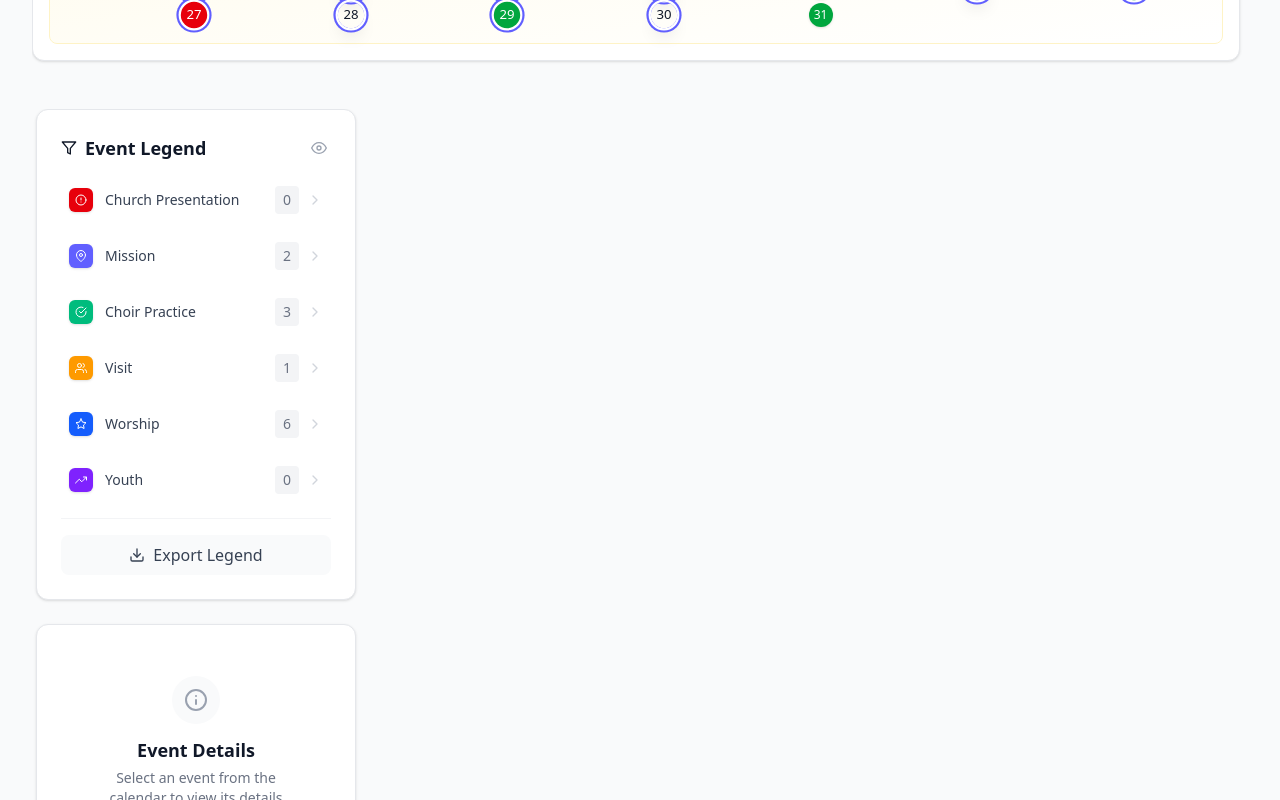
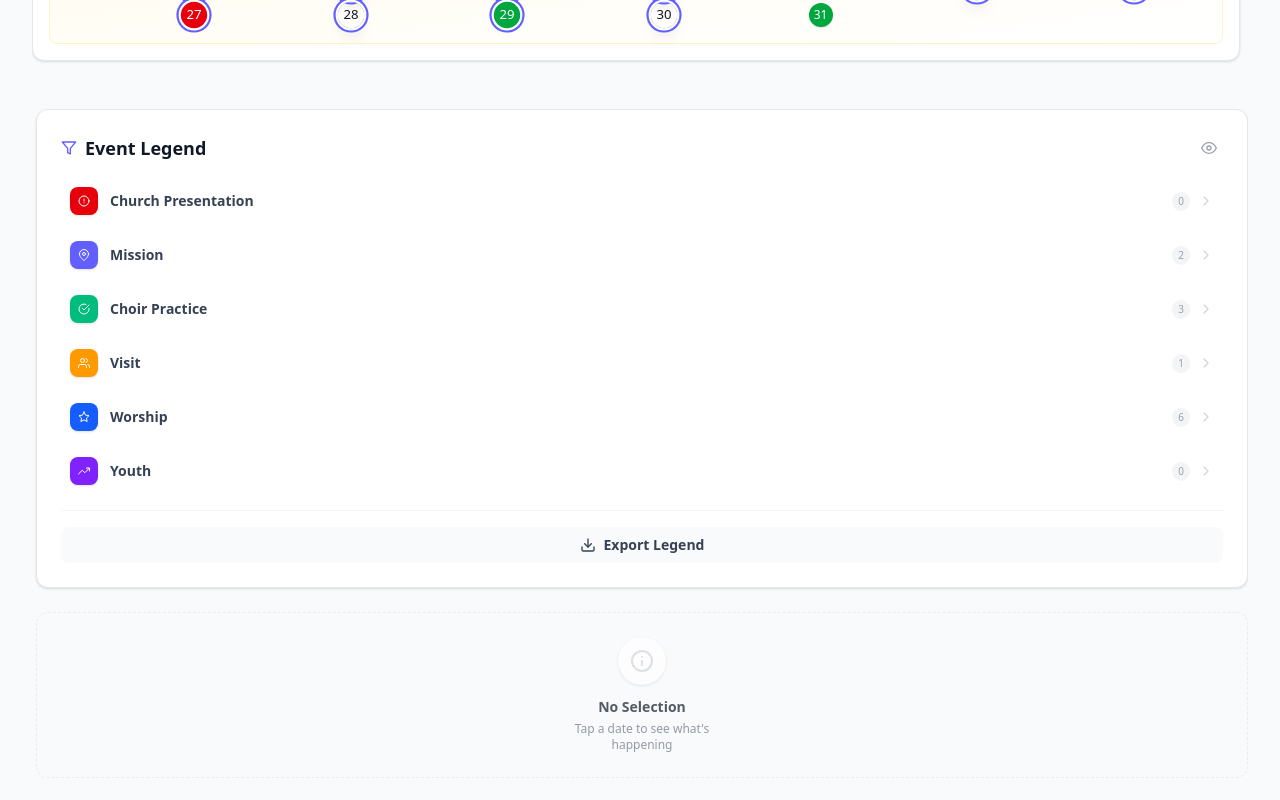
Before and after one commit to jeffkaberagithara-guru/pcea-calendar, a React (Vite) app: page / in a window 1280 px wide. Shown: the part 2680-3480 px from the top of the page. Built offline with nearby package versions, Linux system fonts and the light colour scheme.

Commit message:
Modified EventsKeyPanel component

```diff
--- a/src/components/EventsKeyPanel.jsx
+++ b/src/components/EventsKeyPanel.jsx
@@ -51,12 +51,12 @@ function EventsKeyPanel({ events, selectedEvent, onEventSelect, filterType, onFi
   }).slice(0, 5);
 
   return (
-    <div className="w-full lg:w-80 space-y-6">
+    <div className="w-full space-y-4 sm:space-y-6">
       {/* Event Key */}
-      <div className="rounded-xl border border-gray-200 bg-white p-6 shadow-sm">
+      <div className="rounded-xl border border-gray-200 bg-white p-4 sm:p-6 shadow-sm">
         <div className="flex items-center justify-between mb-4">
-          <h3 className="text-lg font-semibold text-gray-900 flex items-center gap-2">
-            <Filter className="w-4 h-4" />
+          <h3 className="text-base sm:text-lg font-bold text-gray-900 flex items-center gap-2">
+            <Filter className="w-4 h-4 text-indigo-500" />
             Event Legend
           </h3>
           <button
@@ -64,13 +64,13 @@ function EventsKeyPanel({ events, selectedEvent, onEventSelect, filterType, onFi
               onFilterChange(filterType === 'all' ? 'none' : 'all');
               onEventSelect(null);
             }}
-            className="p-1 text-gray-400 hover:text-gray-600 transition-colors active:scale-90"
+            className="p-1.5 text-gray-400 hover:text-gray-600 hover:bg-gray-50 rounded-lg transition-colors active:scale-90"
             title={filterType === 'all' ? "Hide all" : "Show all"}
           >
             {filterType === 'all' ? <Eye className="w-4 h-4" /> : <EyeOff className="w-4 h-4" />}
           </button>
         </div>
-        <div className="space-y-3">
+        <div className="grid grid-cols-1 sm:grid-cols-2 lg:grid-cols-1 gap-2">
           {eventTypes.map((eventType) => (
             <button
               key={eventType.type}
@@ -92,16 +92,16 @@ function EventsKeyPanel({ events, selectedEvent, onEventSelect, filterType, onFi
                   onEventSelect(null);
                 }
               }}
-              className={`w-full flex items-center justify-between group p-2 rounded-lg transition-all active:scale-[0.98] ${filterType === eventType.type ? "bg-indigo-50 ring-1 ring-indigo-200 shadow-sm" : "hover:bg-gray-50"}`}
+              className={`w-full flex items-center justify-between group p-2 rounded-lg transition-all active:scale-[0.98] border ${filterType === eventType.type ? "bg-indigo-50 border-indigo-200 shadow-sm" : "bg-white border-transparent hover:bg-gray-50"}`}
             >
               <div className="flex items-center gap-3">
-                <div className={`w-6 h-6 rounded-md flex items-center justify-center ${eventType.color} text-white shadow-sm`}>
+                <div className={`w-7 h-7 rounded-lg flex items-center justify-center ${eventType.color} text-white shadow-sm shrink-0`}>
                   {eventType.icon}
                 </div>
-                <span className={`text-sm font-medium ${filterType === eventType.type ? "text-indigo-700" : "text-gray-700"}`}>{eventType.label}</span>
+                <span className={`text-xs sm:text-sm font-semibold ${filterType === eventType.type ? "text-indigo-700" : "text-gray-700"}`}>{eventType.label}</span>
               </div>
               <div className="flex items-center gap-2">
-                <span className={`text-sm px-2 py-1 rounded ${filterType === eventType.type ? "bg-indigo-100 text-indigo-700 font-bold" : "bg-gray-100 text-gray-500"}`}>
+                <span className={`text-[10px] px-1.5 py-0.5 rounded-full ${filterType === eventType.type ? "bg-indigo-100 text-indigo-700 font-bold" : "bg-gray-100 text-gray-400"}`}>
                   {eventCounts[eventType.type] || 0}
                 </span>
                 <ChevronRight className={`w-4 h-4 transition-transform ${filterType === eventType.type ? "text-indigo-400 translate-x-1" : "text-gray-300 group-hover:text-gray-400"}`} />
@@ -126,7 +126,7 @@ function EventsKeyPanel({ events, selectedEvent, onEventSelect, filterType, onFi
                 }, 2000);
               }, 1500);
             }}
-            className="w-full py-2 bg-gray-50 text-gray-700 rounded-lg hover:bg-gray-100 transition-all active:scale-95 flex items-center justify-center gap-2 font-medium"
+            className="w-full py-2 bg-gray-50 text-gray-700 text-sm rounded-lg hover:bg-gray-100 transition-all active:scale-95 flex items-center justify-center gap-2 font-bold"
           >
             <Download className="w-4 h-4" />
             Export Legend
@@ -136,15 +136,15 @@ function EventsKeyPanel({ events, selectedEvent, onEventSelect, filterType, onFi
 
       {/* Selected Event Details */}
       {selectedEvent ? (
-        <div id="selected-event-details" className="rounded-xl border border-gray-200 bg-white p-6 shadow-sm scroll-mt-24">
+        <div id="selected-event-details" className="rounded-xl border border-gray-200 bg-white p-4 sm:p-6 shadow-sm scroll-mt-24 ring-2 ring-indigo-100">
           <div className="flex items-center justify-between mb-4">
-            <h3 className="text-lg font-semibold text-gray-900 flex items-center gap-2">
-              <Info className="w-4 h-4" />
+            <h3 className="text-base sm:text-lg font-bold text-gray-900 flex items-center gap-2">
+              <Info className="w-4 h-4 text-indigo-500" />
               Event Details
             </h3>
             <button
               onClick={() => onEventSelect(null)}
-              className="p-1 text-gray-400 hover:text-gray-600 hover:bg-gray-100 rounded"
+              className="p-1.5 text-gray-400 hover:text-gray-600 hover:bg-gray-100 rounded-full"
             >
               <X className="w-4 h-4" />
             </button>
@@ -155,8 +155,8 @@ function EventsKeyPanel({ events, selectedEvent, onEventSelect, filterType, onFi
                 <div className={`w-3 h-3 rounded-full ${getEventTypeColor(selectedEvent.category)}`}></div>
                 <span className="text-sm font-medium text-gray-700">{getEventTypeLabel(selectedEvent.type)}</span>
               </div>
-              <h4 className="text-xl font-bold text-gray-900 mb-2">{selectedEvent.title}</h4>
-              <p className="text-gray-600 mb-4">{selectedEvent.description}</p>
+              <h4 className="text-lg sm:text-xl font-black text-gray-900 mb-2 leading-tight">{selectedEvent.title}</h4>
+              <p className="text-sm text-gray-600 leading-relaxed">{selectedEvent.description}</p>
             </div>
 
             <div className="space-y-3">
@@ -199,7 +199,7 @@ function EventsKeyPanel({ events, selectedEvent, onEventSelect, filterType, onFi
                     btn.innerHTML = originalContent;
                   }, 2000);
                 }}
-                className="flex-1 py-2 bg-gray-100 text-gray-700 rounded-lg hover:bg-gray-200 transition-all active:scale-95 font-medium"
+                className="flex-1 py-2.5 bg-gray-100 text-gray-700 text-sm rounded-lg hover:bg-gray-200 transition-all active:scale-95 font-bold"
               >
                 <Share2 className="w-4 h-4 inline mr-2" />
                 Share
@@ -208,13 +208,13 @@ function EventsKeyPanel({ events, selectedEvent, onEventSelect, filterType, onFi
           </div>
         </div>
       ) : (
-        <div id="event-details-placeholder" className="rounded-xl border border-gray-200 bg-white p-6 shadow-sm scroll-mt-24 h-64 flex flex-col items-center justify-center text-center">
-          <div className="p-3 bg-gray-50 rounded-full mb-3">
-            <Info className="w-6 h-6 text-gray-400" />
+        <div id="event-details-placeholder" className="rounded-xl border border-gray-200 border-dashed bg-gray-50 p-6 flex flex-col items-center justify-center text-center opacity-70">
+          <div className="p-3 bg-white rounded-full mb-3 shadow-sm">
+            <Info className="w-6 h-6 text-gray-300" />
           </div>
-          <h3 className="text-lg font-semibold text-gray-900 mb-1">Event Details</h3>
-          <p className="text-gray-500 text-sm max-w-[200px]">
-            Select an event from the calendar to view its details here.
+          <h3 className="text-sm font-bold text-gray-900 mb-1">No Selection</h3>
+          <p className="text-gray-500 text-xs max-w-[180px]">
+            Tap a date to see what's happening
           </p>
         </div>
       )}
```
